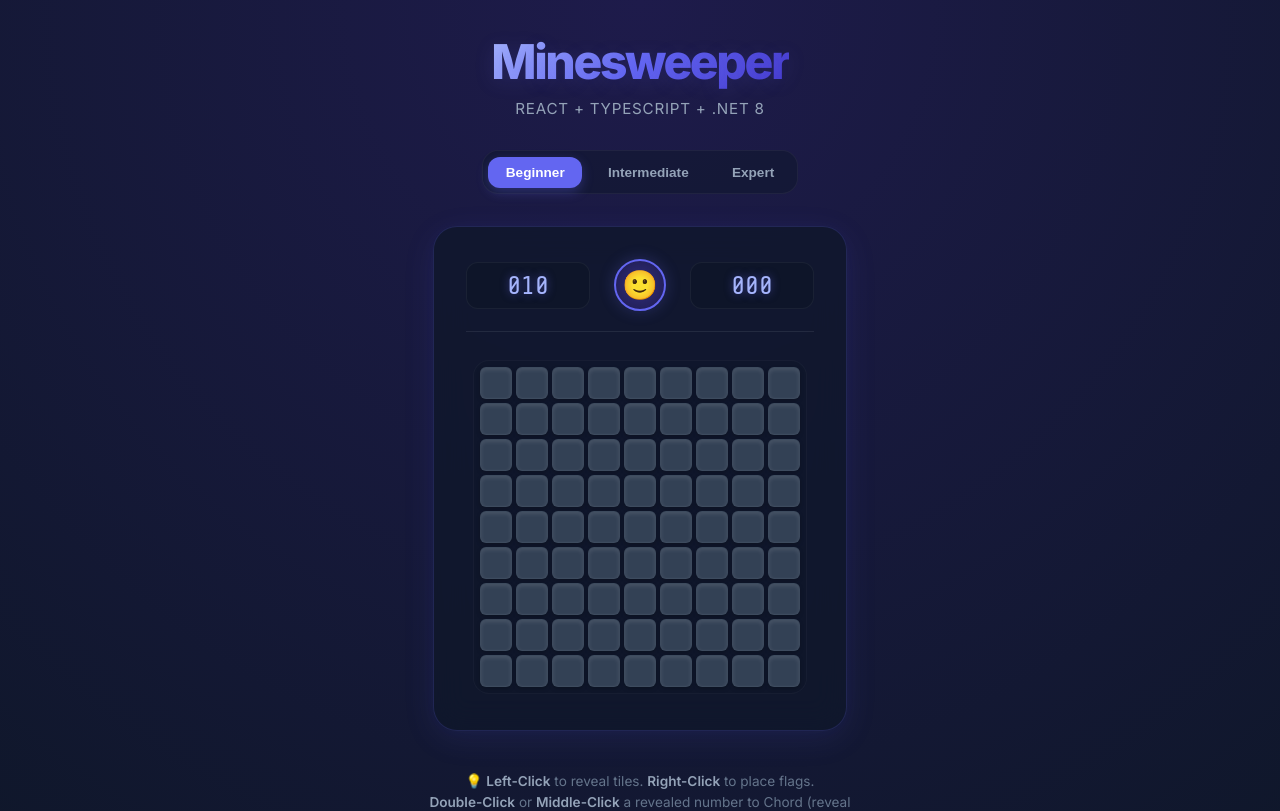
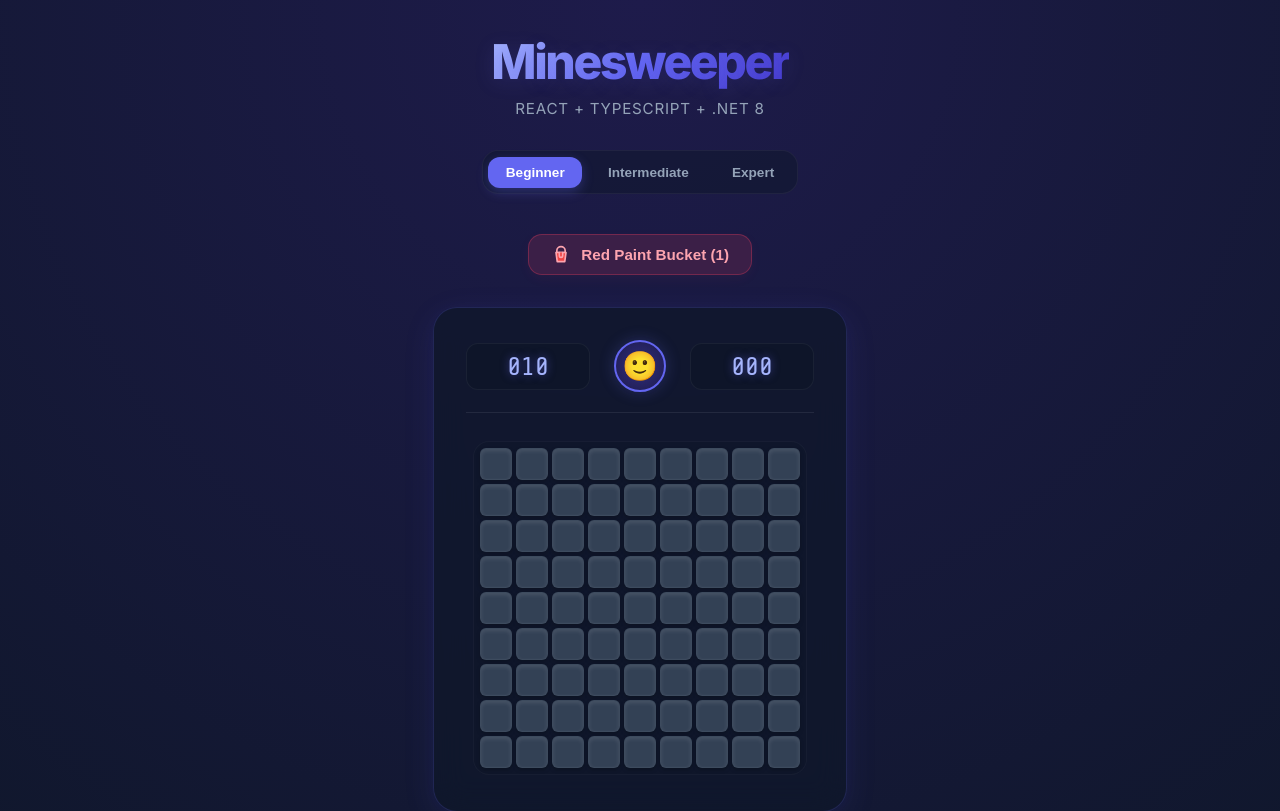
Before and after one commit to bofirial/CharlieMinesweeper, a React (Vite) app in the folder frontend/: page / in a window 1280 px wide. Shown: the top 811 px of the page. Built offline with nearby package versions, Linux system fonts and the light colour scheme.

Commit message:
Add single-use Red Paint Bucket tool to flag adjacent mines

```diff
--- a/frontend/src/components/Minesweeper.tsx
+++ b/frontend/src/components/Minesweeper.tsx
@@ -14,9 +14,12 @@ export const Minesweeper: React.FC = () => {
     revealCell,
     toggleFlag,
     chordCell,
+    paintFlags,
+    hasUsedPaintBucket,
   } = useMinesweeper();
 
   const [isGridMouseDown, setIsGridMouseDown] = useState(false);
+  const [isPaintModeActive, setIsPaintModeActive] = useState(false);
 
   // Helper to pad numbers to 3 digits (e.g. 008, 099, -05)
   const formatNumber = (num: number): string => {
@@ -42,7 +45,17 @@ export const Minesweeper: React.FC = () => {
   };
 
   const handleDifficultyChange = (difficulty: Exclude<GameConfig['name'], 'Custom'>) => {
+    setIsPaintModeActive(false);
     resetGame(DIFFICULTIES[difficulty]);
+  };
+
+  const handleCellClick = (row: number, col: number) => {
+    if (isPaintModeActive) {
+      paintFlags(row, col);
+      setIsPaintModeActive(false);
+    } else {
+      revealCell(row, col);
+    }
   };
 
   return (
@@ -64,6 +77,33 @@ export const Minesweeper: React.FC = () => {
         ))}
       </div>
 
+      <div className="tools-container">
+        <button
+          className={`tool-btn paint-bucket-btn ${isPaintModeActive ? 'active' : ''}`}
+          onClick={() => setIsPaintModeActive(!isPaintModeActive)}
+          disabled={gameState === 'won' || gameState === 'lost' || hasUsedPaintBucket}
+          title={hasUsedPaintBucket ? "Red Paint Bucket: Already used this game" : "Red Paint Bucket: Flag all adjacent mines. Single use per game."}
+        >
+          <svg
+            xmlns="http://www.w3.org/2000/svg"
+            width="20"
+            height="20"
+            viewBox="0 0 24 24"
+            fill="none"
+            stroke="currentColor"
+            strokeWidth="2"
+            strokeLinecap="round"
+            strokeLinejoin="round"
+            className="paint-bucket-svg"
+          >
+            <path d="M12 2a5 5 0 0 0-5 5v2h10V7a5 5 0 0 0-5-5z" />
+            <path d="M6 9h12l-1.5 11h-9L6 9z" fill={hasUsedPaintBucket ? "#475569" : "#ef4444"} />
+            <path d="M10 9v4a2 2 0 0 0 4 0V9" fill={hasUsedPaintBucket ? "#475569" : "#ef4444"} />
+          </svg>
+          <span>Red Paint Bucket ({hasUsedPaintBucket ? 0 : 1})</span>
+        </button>
+      </div>
+
       <div className={`game-cabinet ${gameState}`}>
         <div className="game-header">
           {/* Flag / Mine Counter */}
@@ -76,7 +116,10 @@ export const Minesweeper: React.FC = () => {
           {/* Smiley Reset Button */}
           <button
             className="face-button"
-            onClick={() => resetGame()}
+            onClick={() => {
+              setIsPaintModeActive(false);
+              resetGame();
+            }}
             title="Reset Game"
           >
             <span className="face-emoji">{getFaceEmoji()}</span>
@@ -93,7 +136,7 @@ export const Minesweeper: React.FC = () => {
         {/* Board Grid */}
         <div className="board-grid-wrapper">
           <div
-            className="board-grid"
+            className={`board-grid ${isPaintModeActive ? 'paint-mode-active' : ''}`}
             style={{
               gridTemplateColumns: `repeat(${config.cols}, 32px)`,
             }}
@@ -106,7 +149,7 @@ export const Minesweeper: React.FC = () => {
                 <Cell
                   key={`${rowIndex}-${colIndex}`}
                   cell={cell}
-                  onClick={() => revealCell(rowIndex, colIndex)}
+                  onClick={() => handleCellClick(rowIndex, colIndex)}
                   onFlag={() => toggleFlag(rowIndex, colIndex)}
                   onChord={() => chordCell(rowIndex, colIndex)}
                 />
@@ -118,7 +161,8 @@ export const Minesweeper: React.FC = () => {
 
       <div className="game-instructions">
         💡 <span>Left-Click</span> to reveal tiles. <span>Right-Click</span> to place flags.<br />
-        <span>Double-Click</span> or <span>Middle-Click</span> a revealed number to Chord (reveal surrounding tiles when flags match).
+        <span>Double-Click</span> or <span>Middle-Click</span> a revealed number to Chord.<br />
+        🔴 Select the <span>Red Paint Bucket</span> to flag all spaces touching the next tile you click (it does not flag the clicked space itself).
       </div>
     </div>
   );
--- a/frontend/src/hooks/useMinesweeper.ts
+++ b/frontend/src/hooks/useMinesweeper.ts
@@ -1,18 +1,8 @@
 import { useState, useEffect, useRef, useCallback } from 'react';
 import { type Cell, type GameState, type GameConfig, DIFFICULTIES } from '../types';
 
-export function useMinesweeper() {
-  const [config, setConfig] = useState<GameConfig>(DIFFICULTIES.Beginner);
-  const [board, setBoard] = useState<Cell[][]>([]);
-  const [gameState, setGameState] = useState<GameState>('idle');
-  const [timer, setTimer] = useState(0);
-  const [flagCount, setFlagCount] = useState(0);
-
-  const timerId = useRef<ReturnType<typeof setInterval> | null>(null);
-  const isFirstClick = useRef(true);
-
 // Initialize an empty board filled with default cells
-  const createEmptyBoard = useCallback((rows: number, cols: number): Cell[][] => {
+const createEmptyBoard = (rows: number, cols: number): Cell[][] => {
   const newBoard: Cell[][] = [];
   for (let r = 0; r < rows; r++) {
     const rowCells: Cell[] = [];
@@ -29,7 +19,20 @@ export function useMinesweeper() {
     newBoard.push(rowCells);
   }
   return newBoard;
-  }, []);
+};
+
+export function useMinesweeper() {
+  const [config, setConfig] = useState<GameConfig>(DIFFICULTIES.Beginner);
+  const [board, setBoard] = useState<Cell[][]>(() =>
+    createEmptyBoard(DIFFICULTIES.Beginner.rows, DIFFICULTIES.Beginner.cols)
+  );
+  const [gameState, setGameState] = useState<GameState>('idle');
+  const [timer, setTimer] = useState(0);
+  const [flagCount, setFlagCount] = useState(0);
+  const [hasUsedPaintBucket, setHasUsedPaintBucket] = useState(false);
+
+  const timerId = useRef<ReturnType<typeof setInterval> | null>(null);
+  const isFirstClick = useRef(true);
 
   // Reset the game state
   const resetGame = useCallback((newConfig?: GameConfig) => {
@@ -48,16 +51,10 @@ export function useMinesweeper() {
     setGameState('idle');
     setTimer(0);
     setFlagCount(0);
+    setHasUsedPaintBucket(false);
     isFirstClick.current = true;
-  }, [config, createEmptyBoard]);
+  }, [config]);
 
-  // Run initial reset
-  useEffect(() => {
-    resetGame();
-    return () => {
-      if (timerId.current) clearInterval(timerId.current);
-    };
-  }, [config.name]); // eslint-disable-line react-hooks/exhaustive-deps
 
   // Timer effect
   useEffect(() => {
@@ -322,6 +319,37 @@ export function useMinesweeper() {
     }
   }, [board, gameState, config, getNeighbors]);
 
+  // Paint flags on all unrevealed neighbors of (row, col)
+  const paintFlags = useCallback((row: number, col: number) => {
+    if (gameState === 'won' || gameState === 'lost' || hasUsedPaintBucket) return;
+
+    let currentBoard = JSON.parse(JSON.stringify(board)) as Cell[][];
+
+    // If first click, initialize the board first
+    if (isFirstClick.current) {
+      isFirstClick.current = false;
+      currentBoard = initializeMinesAndNeighbors(currentBoard, row, col);
+      setGameState('playing');
+    }
+
+    const adjacents = getNeighbors(row, col, config.rows, config.cols);
+    let flagsAdded = 0;
+
+    adjacents.forEach((n) => {
+      const neighbor = currentBoard[n.r][n.c];
+      if (!neighbor.isRevealed && !neighbor.isFlagged && neighbor.isMine) {
+        neighbor.isFlagged = true;
+        flagsAdded++;
+      }
+    });
+
+    if (flagsAdded > 0) {
+      setFlagCount((f) => f + flagsAdded);
+    }
+    setBoard(currentBoard);
+    setHasUsedPaintBucket(true);
+  }, [board, gameState, hasUsedPaintBucket, config, initializeMinesAndNeighbors, getNeighbors]);
+
   return {
     board,
     gameState,
@@ -332,5 +360,7 @@ export function useMinesweeper() {
     revealCell,
     toggleFlag,
     chordCell,
+    paintFlags,
+    hasUsedPaintBucket,
   };
 }
--- a/frontend/src/index.css
+++ b/frontend/src/index.css
@@ -410,3 +410,89 @@ body {
 .board-grid-wrapper::-webkit-scrollbar-thumb:hover {
   background: rgba(99, 102, 241, 0.6);
 }
+
+/* Paint Bucket Tool Button */
+.tools-container {
+  display: flex;
+  justify-content: center;
+  gap: 1rem;
+  margin-top: 0.5rem;
+}
+
+.tool-btn {
+  display: flex;
+  align-items: center;
+  gap: 0.65rem;
+  background: rgba(244, 63, 94, 0.15);
+  border: 1.5px solid rgba(244, 63, 94, 0.3);
+  color: #fda4af;
+  padding: 0.6rem 1.4rem;
+  font-size: 0.95rem;
+  font-weight: 700;
+  border-radius: 14px;
+  cursor: pointer;
+  transition: all 0.25s cubic-bezier(0.4, 0, 0.2, 1);
+  box-shadow: 0 4px 12px rgba(244, 63, 94, 0.05);
+}
+
+.tool-btn:hover:not(:disabled) {
+  background: rgba(244, 63, 94, 0.25);
+  border-color: rgba(244, 63, 94, 0.6);
+  color: #fff;
+  transform: translateY(-2px);
+  box-shadow: 0 6px 18px rgba(244, 63, 94, 0.25), 0 0 8px rgba(244, 63, 94, 0.15);
+}
+
+.tool-btn:active:not(:disabled) {
+  transform: translateY(0);
+}
+
+.tool-btn:disabled {
+  opacity: 0.4;
+  cursor: not-allowed;
+  border-color: rgba(255, 255, 255, 0.1);
+  background: rgba(255, 255, 255, 0.05);
+  color: #64748b;
+}
+
+.tool-btn.active {
+  background: #f43f5e;
+  border-color: #ffe4e6;
+  color: #ffffff;
+  box-shadow: 0 0 20px rgba(244, 63, 94, 0.65);
+  animation: pulse-red 1.8s infinite;
+}
+
+.paint-bucket-svg {
+  transition: transform 0.25s ease;
+}
+
+.tool-btn.active .paint-bucket-svg {
+  transform: rotate(-15deg) scale(1.1);
+  filter: drop-shadow(0 0 4px rgba(255, 255, 255, 0.5));
+}
+
+@keyframes pulse-red {
+  0% {
+    box-shadow: 0 0 0 0 rgba(244, 63, 94, 0.6);
+  }
+  70% {
+    box-shadow: 0 0 0 10px rgba(244, 63, 94, 0);
+  }
+  100% {
+    box-shadow: 0 0 0 0 rgba(244, 63, 94, 0);
+  }
+}
+
+/* Paint mode active grid styles */
+.board-grid.paint-mode-active .cell.unrevealed {
+  cursor: crosshair;
+}
+
+.board-grid.paint-mode-active .cell.unrevealed:hover {
+  background: rgba(244, 63, 94, 0.25) !important;
+  border-color: #f43f5e !important;
+  box-shadow: 0 0 12px rgba(244, 63, 94, 0.7), inset 0 2px 4px rgba(255, 255, 255, 0.2) !important;
+  transform: scale(1.12);
+  z-index: 10;
+}
```
Lines whose indentation alone changed are shown as unchanged.
